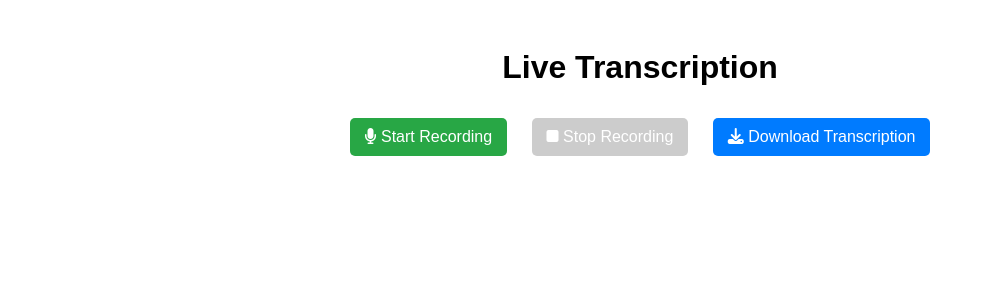
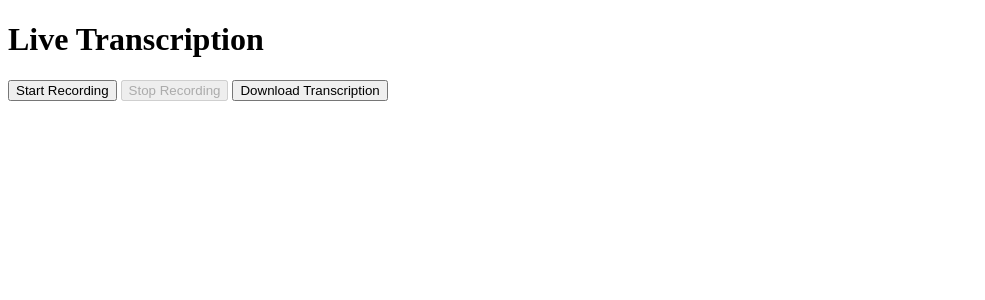
Before and after one commit to Ayka11/sufi, a Flask app: page / in a window 1280 px wide. Shown: the top 300 px of the page, without its empty margins (0-985 px from the left). Run offline with Flask 3, Linux system fonts and the light colour scheme; some libraries are stand-ins or nearby versions.

Commit message:
Update index.html

```diff
--- a/templates/index.html
+++ b/templates/index.html
@@ -4,44 +4,12 @@
     <meta charset="UTF-8">
     <meta name="viewport" content="width=device-width, initial-scale=1.0">
     <title>Live Transcription</title>
-    <script src="https://kit.fontawesome.com/a076d05399.js" crossorigin="anonymous"></script>
-    <style>
-        body {
-            font-family: Arial, sans-serif;
-            text-align: center;
-            padding: 20px;
-        }
-        button {
-            font-size: 16px;
-            padding: 10px 15px;
-            margin: 10px;
-            border: none;
-            border-radius: 5px;
-            cursor: pointer;
-        }
-        #startRecording {
-            background-color: #28a745;
-            color: white;
-        }
-        #stopRecording {
-            background-color: #dc3545;
-            color: white;
-        }
-        #downloadTranscription {
-            background-color: #007bff;
-            color: white;
-        }
-        button:disabled {
-            background-color: #ccc !important;
-            cursor: not-allowed;
-        }
-    </style>
 </head>
 <body>
     <h1>Live Transcription</h1>
-    <button id="startRecording"><i class="fas fa-microphone"></i> Start Recording</button>
-    <button id="stopRecording" disabled><i class="fas fa-stop"></i> Stop Recording</button>
-    <button id="downloadTranscription"><i class="fas fa-download"></i> Download Transcription</button>
+    <button id="startRecording">Start Recording</button>
+    <button id="stopRecording" disabled>Stop Recording</button>
+    <button id="downloadTranscription">Download Transcription</button>
     <ul id="transcriptionList"></ul>
 
     <script>
@@ -50,9 +18,6 @@
         let transcriptions = [];
 
         document.getElementById("startRecording").addEventListener("click", async () => {
-            const startBtn = document.getElementById("startRecording");
-            const stopBtn = document.getElementById("stopRecording");
-
             const stream = await navigator.mediaDevices.getUserMedia({ audio: true });
             mediaRecorder = new MediaRecorder(stream);
 
@@ -64,10 +29,8 @@
             };
 
             mediaRecorder.start();
-            startBtn.disabled = true;
-            startBtn.style.backgroundColor = "#ccc";
-            stopBtn.disabled = false;
-            stopBtn.style.backgroundColor = "#dc3545";
+            document.getElementById("startRecording").disabled = true;
+            document.getElementById("stopRecording").disabled = false;
 
             setInterval(() => {
                 if (mediaRecorder.state === "recording") {
@@ -78,14 +41,9 @@
         });
 
         document.getElementById("stopRecording").addEventListener("click", () => {
-            const startBtn = document.getElementById("startRecording");
-            const stopBtn = document.getElementById("stopRecording");
-
             mediaRecorder.stop();
-            startBtn.disabled = false;
-            startBtn.style.backgroundColor = "#28a745";
-            stopBtn.disabled = true;
-            stopBtn.style.backgroundColor = "#ccc";
+            document.getElementById("startRecording").disabled = false;
+            document.getElementById("stopRecording").disabled = true;
         });
 
         function sendAudio() {
```
